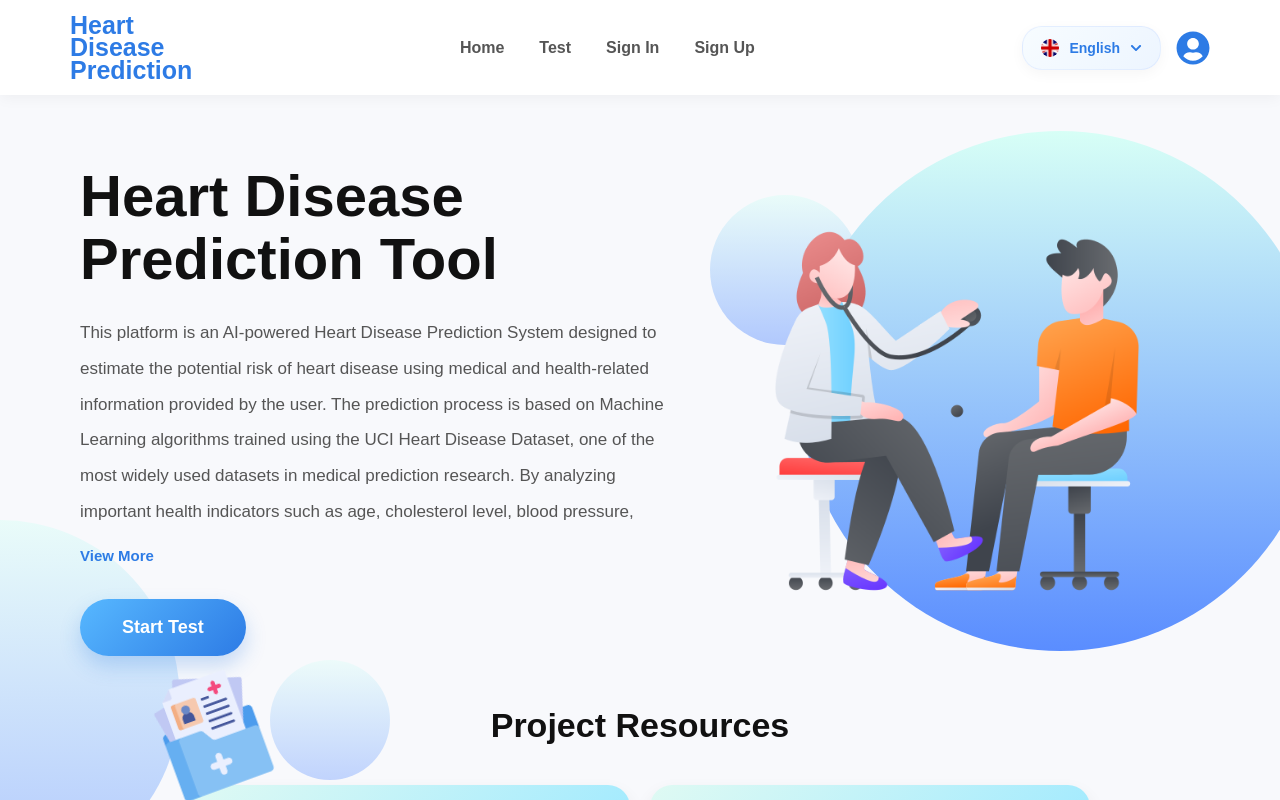
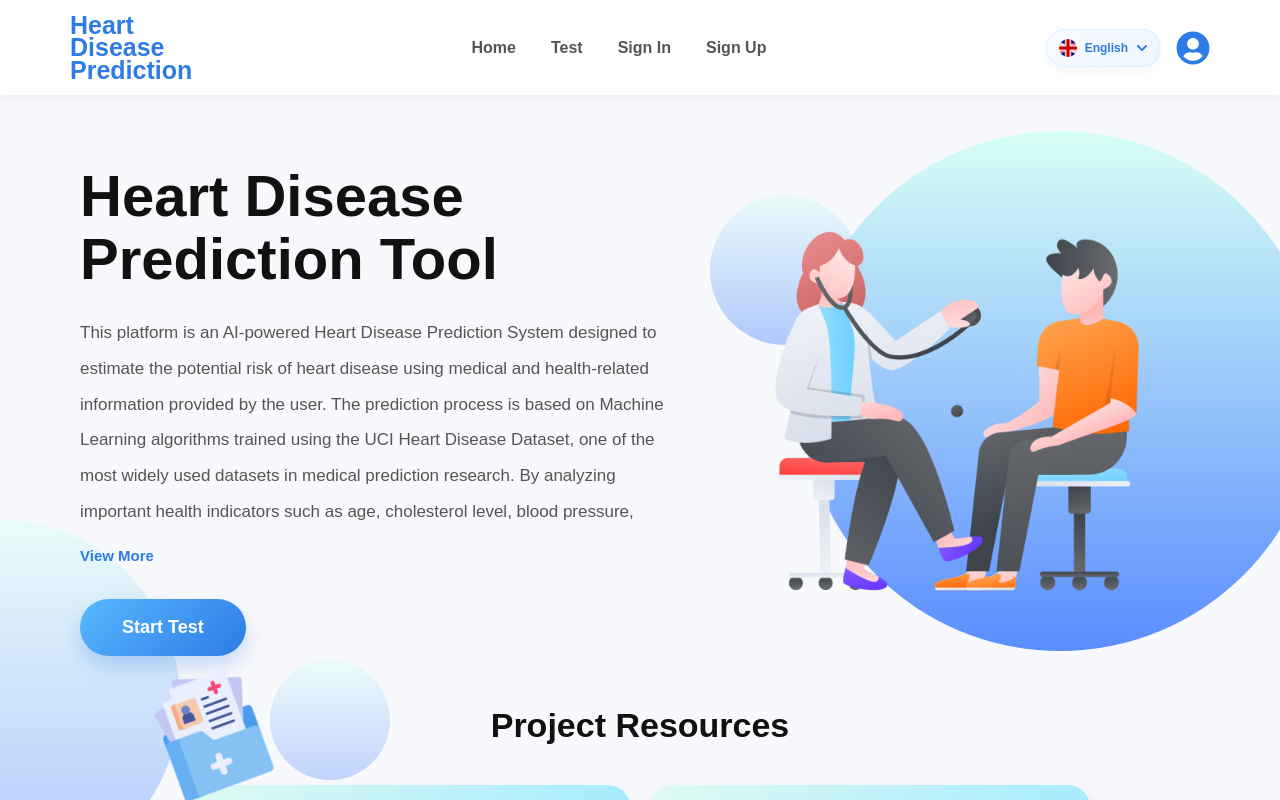
Before and after one commit to LayanJunaid/heart-disease-prediction, a React (Vite) app in the folder heart-disease-frontend/: page / in a window 1280 px wide. Shown: the top 800 px of the page. Built offline with nearby package versions, Linux system fonts and the light colour scheme.

Commit message:
Edited Language List

```diff
--- a/heart-disease-frontend/src/styles/navbar.css
+++ b/heart-disease-frontend/src/styles/navbar.css
@@ -397,14 +397,15 @@
   min-width:160px;
 }
 
-.language-dropdown{
-
-  width:100%;
-}
-
 .language-btn{
 
-  width:100%;
+  width:auto;
 
-  justify-content:space-between;
+  min-width:unset;
+
+  padding:9px 12px;
+
+  font-size:12px;
+
+  gap:8px;
 }
```
